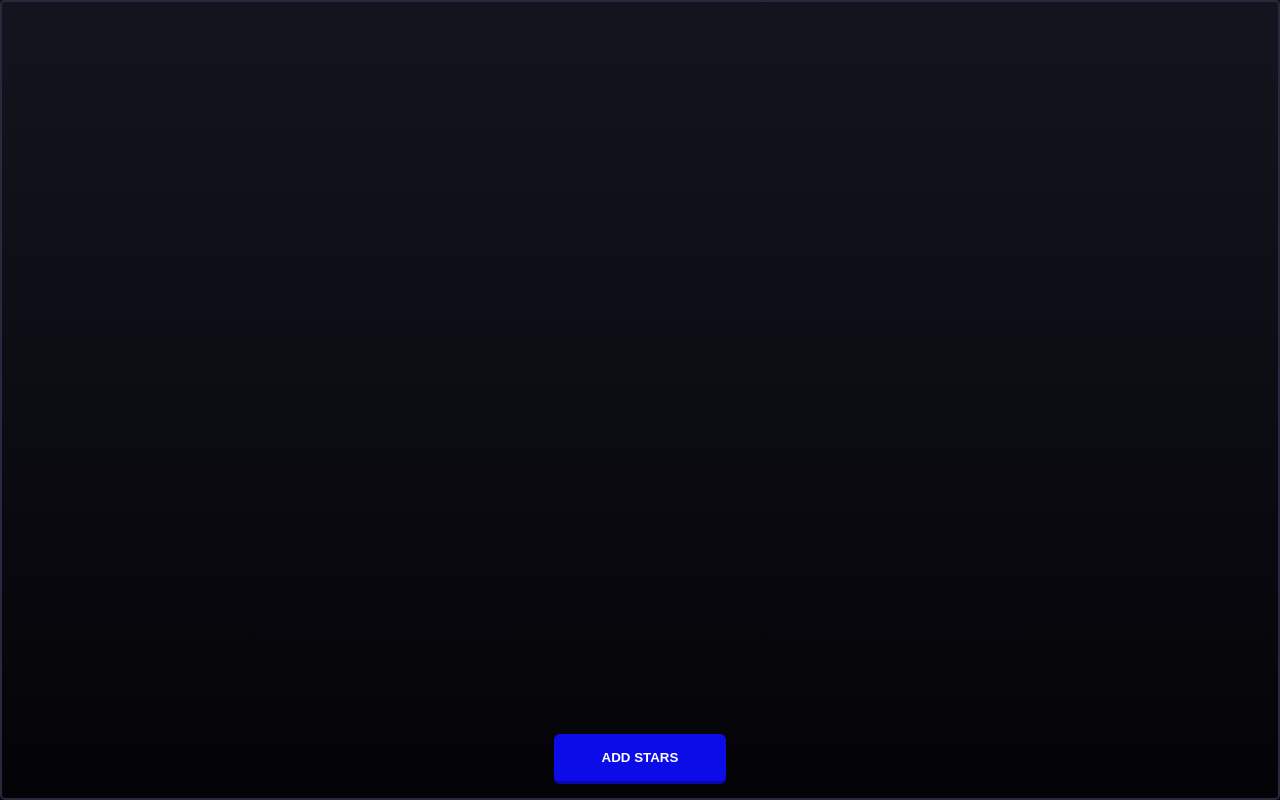
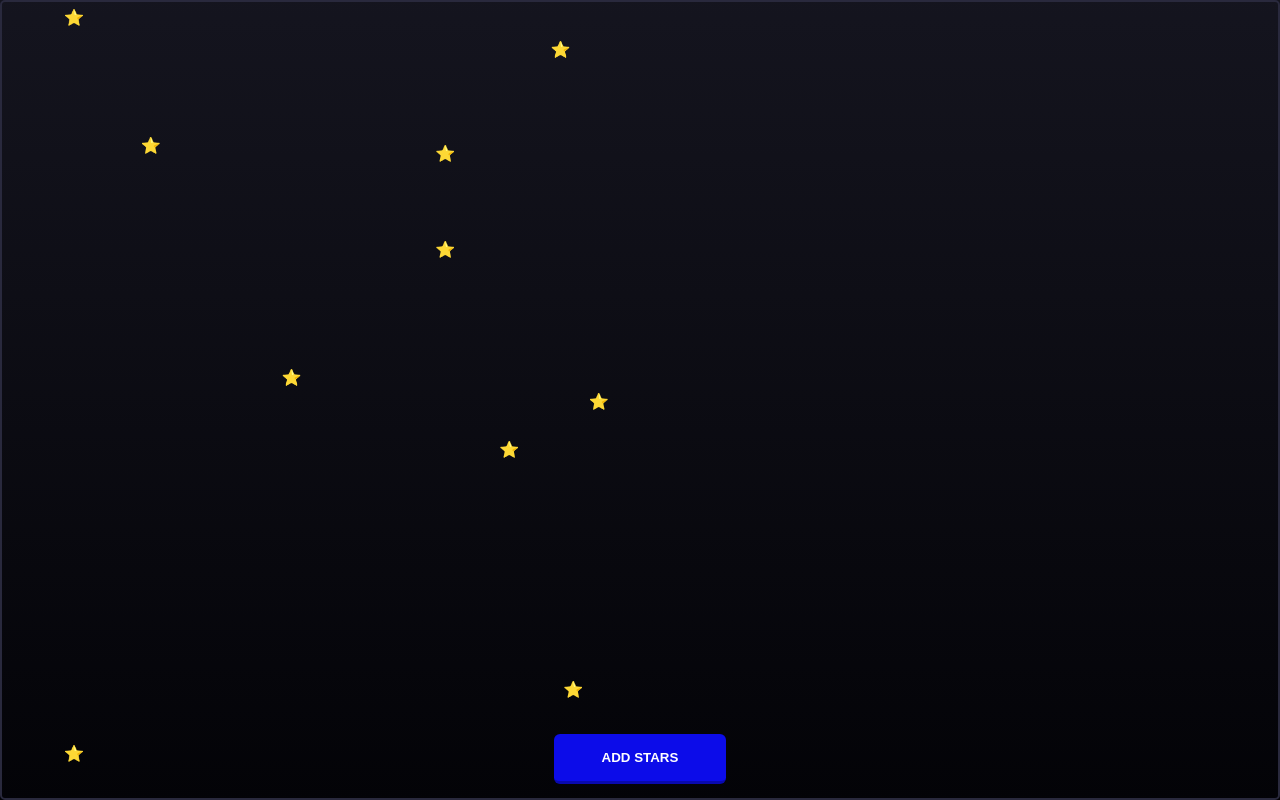
Before and after one commit to midcenturydude7/css-animations-star-generation, a website built with Vite: page index.html in a window 1280 px wide. Both pictures are taken after a click on the button "ADD STARS". Built offline with nearby package versions, Linux system fonts and the light colour scheme.

Commit message:
Completed project

```diff
--- a/index.html
+++ b/index.html
@@ -9,5 +9,6 @@
   <body>
     <div class="starLayer" aria-hidden="true"></div>
     <button class="particleButton">Add Stars</button>
+    <script src="./index.js" type="module"></script>
   </body>
 </html>
--- a/index.js
+++ b/index.js
@@ -1 +1,17 @@
 import { random, range } from "lodash";
+
+const btn = document.querySelector(".particleButton");
+const starLayer = document.querySelector(".starLayer");
+
+btn.addEventListener("click", () => {
+  range(10).forEach(() => {
+    const star = document.createElement("div");
+    star.classList.add("star");
+    star.innerText = "⭐";
+
+    star.style.top = `${random(0, 100)}%`;
+    star.style.left = `${random(0, 100)}%`;
+
+    starLayer.appendChild(star);
+  });
+});
```
